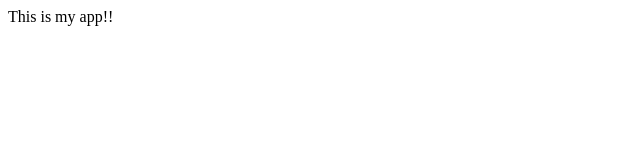
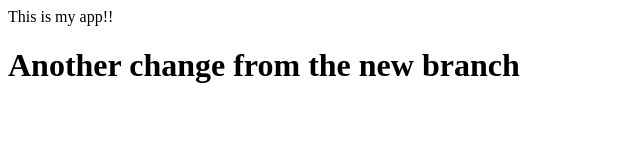
Before and after one commit to MohammadHamdan00MTK00/my-first-app, a plain HTML site: page index.html in a window 1280 px wide. Shown: the whole page, without its empty margins (0-640 px from the left). Drawn offline with Linux system fonts and the light colour scheme.

Commit message:
my-branch

```diff
--- a/index.html
+++ b/index.html
@@ -6,5 +6,7 @@
 
     <body>
         This is my app!!
+
+	<h1>Another change from the new branch</h1>
     </body>
 </html>
```
